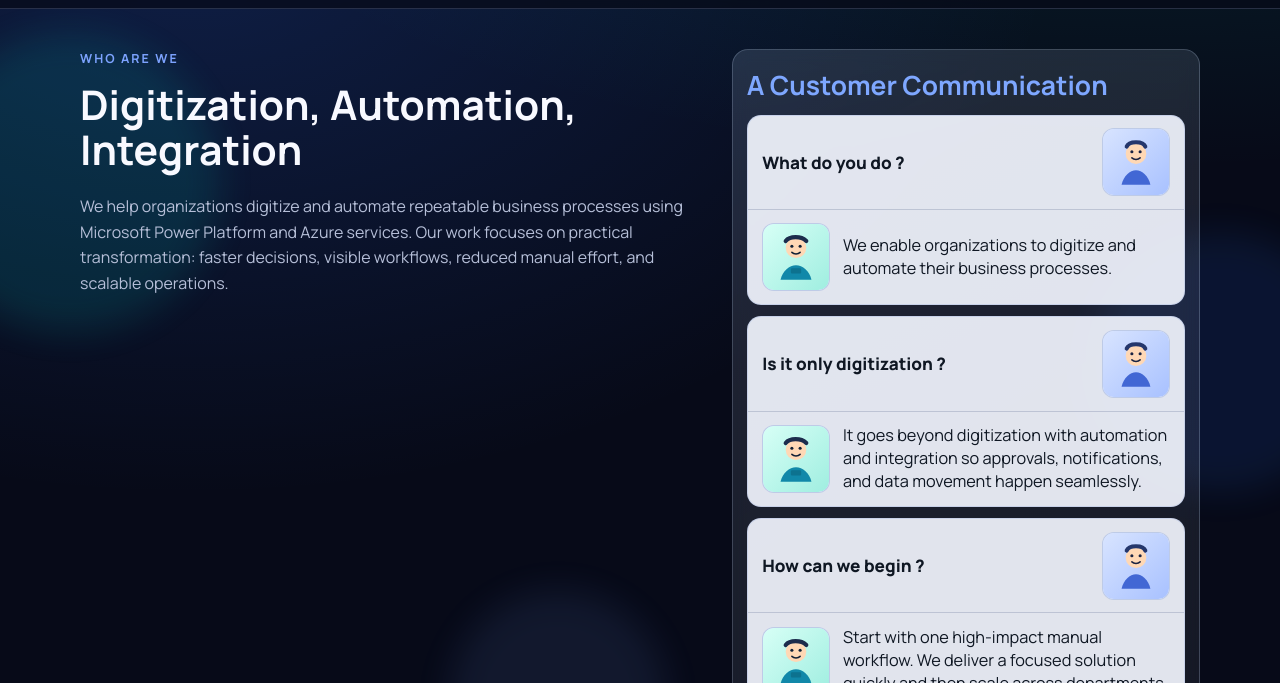
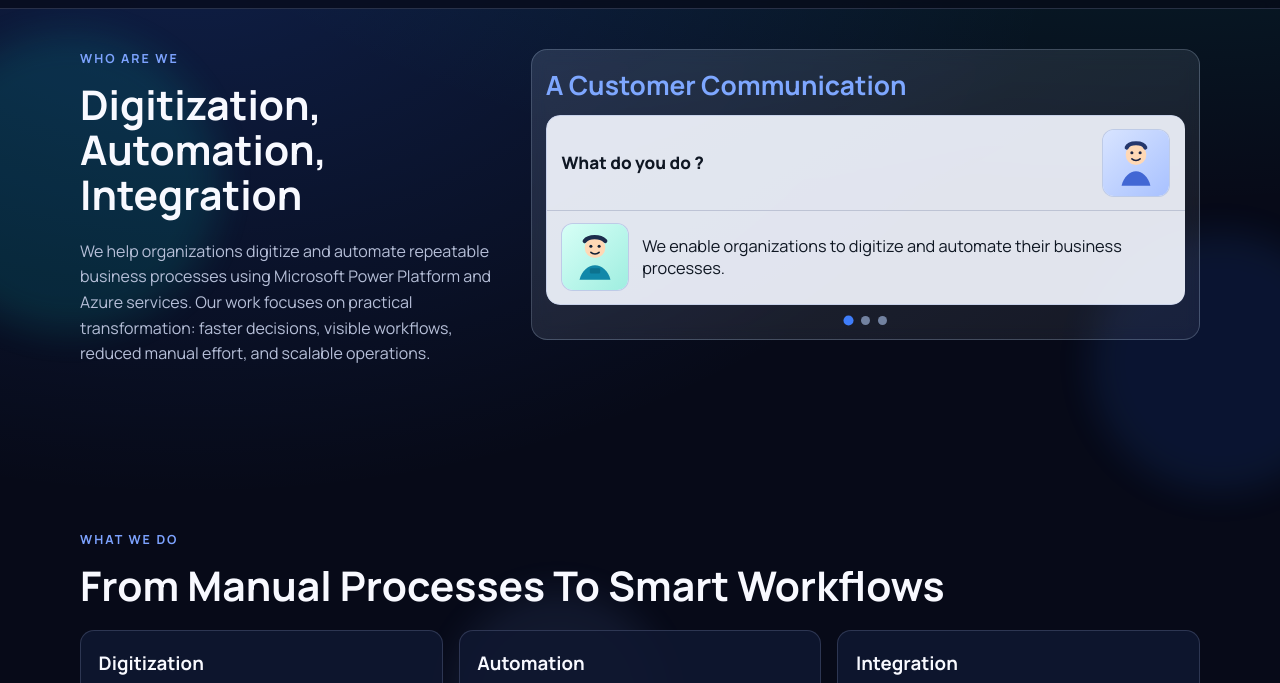
Before and after one commit to sachinxploro/sachinxploro.github.io, a plain HTML site: page about.html in a window 1280 px wide. Shown: the part 64-747 px from the top of the page. Drawn offline with Linux system fonts and the light colour scheme.

Commit message:
Make about communication cards horizontal with dot navigation

```diff
--- a/about-communication.js
+++ b/about-communication.js
@@ -8,17 +8,37 @@ async function loadAboutCommunication() {
     if (!communication || !Array.isArray(communication.sections)) return;
 
     const cardsContainer = document.getElementById("about-communication-cards");
+    const dotsContainer = document.getElementById("about-communication-dots");
     if (!cardsContainer) return;
 
     cardsContainer.innerHTML = "";
+    if (dotsContainer) dotsContainer.innerHTML = "";
 
     const customerImage =
       communication.customerImage || "assets/images/customer-avatar.svg";
     const dagStaffImage =
       communication.dagStaffImage || "assets/images/dag-staff-avatar.svg";
 
-    communication.sections.forEach(function (section) {
+    const track = document.createElement("div");
+    track.className = "communication-track";
+    cardsContainer.appendChild(track);
+
+    const dots = [];
+    let activeIndex = 0;
+
+    function setActive(index) {
+      activeIndex = Math.max(0, Math.min(index, communication.sections.length - 1));
+      track.style.transform = "translateX(-" + activeIndex * 100 + "%)";
+      dots.forEach(function (dot, i) {
+        dot.classList.toggle("active", i === activeIndex);
+      });
+    }
+
+    communication.sections.forEach(function (section, index) {
       if (!section) return;
+
+      const slide = document.createElement("div");
+      slide.className = "communication-slide";
 
       const card = document.createElement("article");
       card.className = "communication-card";
@@ -49,8 +69,32 @@ async function loadAboutCommunication() {
 
       card.appendChild(top);
       card.appendChild(bottom);
-      cardsContainer.appendChild(card);
+
+      slide.appendChild(card);
+      track.appendChild(slide);
+
+      if (dotsContainer) {
+        const dot = document.createElement("button");
+        dot.type = "button";
+        dot.className = "communication-dot";
+        dot.setAttribute("aria-label", "Show communication " + (index + 1));
+        dot.addEventListener("click", function () {
+          setActive(index);
+        });
+        dotsContainer.appendChild(dot);
+        dots.push(dot);
+      }
     });
+
+    if (communication.sections.length <= 1 && dotsContainer) {
+      dotsContainer.style.display = "none";
+    } else if (dotsContainer) {
+      dotsContainer.style.display = "flex";
+    }
+
+    if (communication.sections.length > 0) {
+      setActive(0);
+    }
   } catch (error) {
     console.error("About communication loading error:", error);
   }
--- a/about.html
+++ b/about.html
@@ -95,8 +95,9 @@
       }
 
       .communication-list {
-        display: grid;
-        gap: 0.7rem;
+        position: relative;
+        overflow: hidden;
+        border-radius: 14px;
       }
 
       .communication-card {
@@ -105,6 +106,17 @@
         border-radius: 14px;
         color: #0f1723;
         overflow: hidden;
+      }
+
+      .communication-track {
+        display: flex;
+        transition: transform 0.35s ease;
+        will-change: transform;
+      }
+
+      .communication-slide {
+        min-width: 100%;
+        width: 100%;
       }
 
       .communication-top,
@@ -119,6 +131,8 @@
       .communication-bottom {
         grid-template-columns: auto 1fr;
         border-top: 1px solid rgba(24, 44, 94, 0.18);
+        max-height: 170px;
+        overflow-y: auto;
       }
 
       .communication-question {
@@ -140,6 +154,28 @@
         object-fit: cover;
         border: 1px solid rgba(24, 44, 94, 0.15);
         background: #dce7ff;
+      }
+
+      .communication-dots {
+        display: flex;
+        justify-content: center;
+        gap: 8px;
+        margin-top: 0.7rem;
+      }
+
+      .communication-dot {
+        width: 9px;
+        height: 9px;
+        border: 0;
+        border-radius: 50%;
+        background: rgba(163, 184, 224, 0.65);
+        cursor: pointer;
+        padding: 0;
+      }
+
+      .communication-dot.active {
+        background: #3f7dfa;
+        transform: scale(1.12);
       }
 
       .about-grid {
@@ -284,6 +320,7 @@
           <aside class="communication-panel fade-up">
             <h2 id="about-communication-title" class="communication-title"></h2>
             <div id="about-communication-cards" class="communication-list"></div>
+            <div id="about-communication-dots" class="communication-dots"></div>
           </aside>
         </div>
       </section>
```
